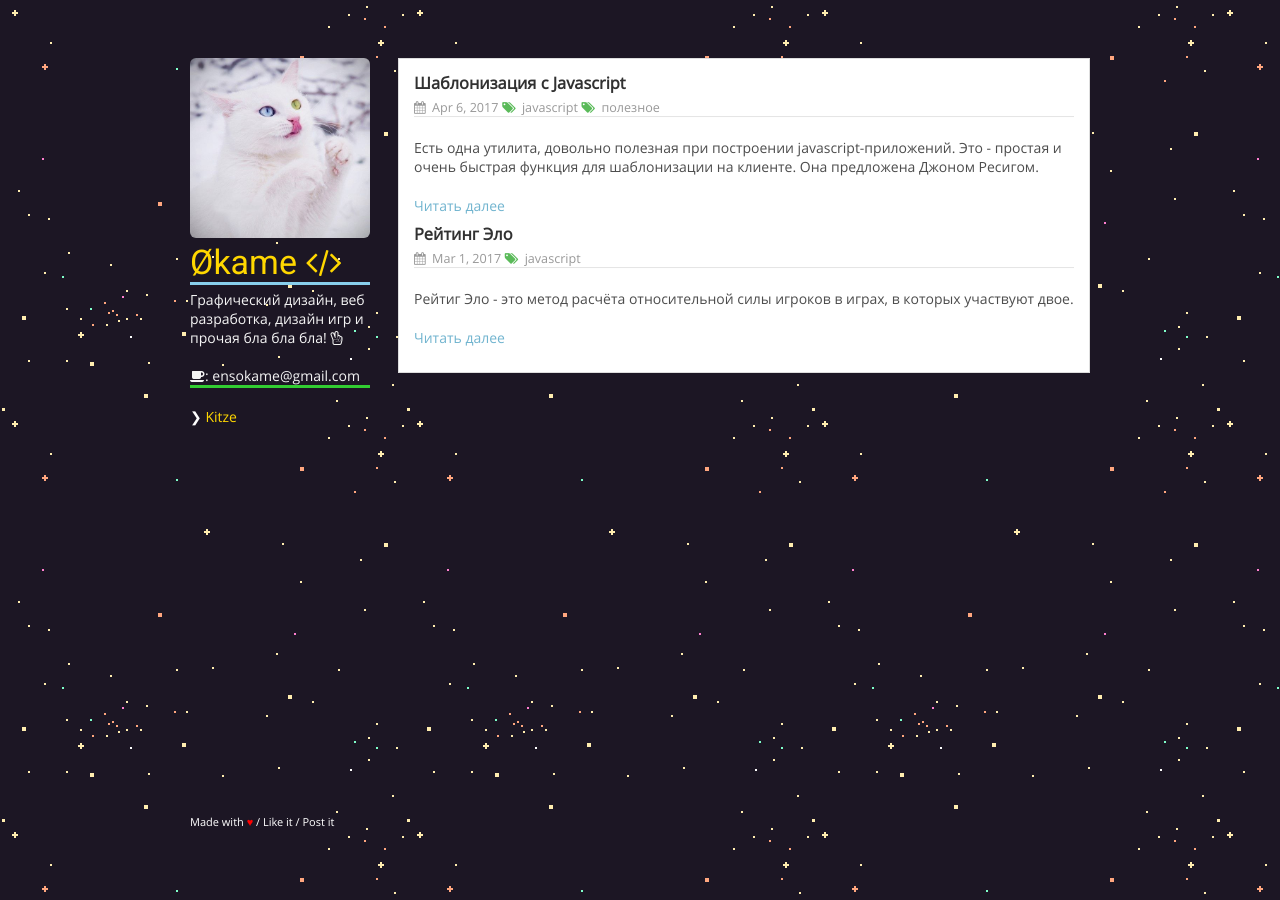
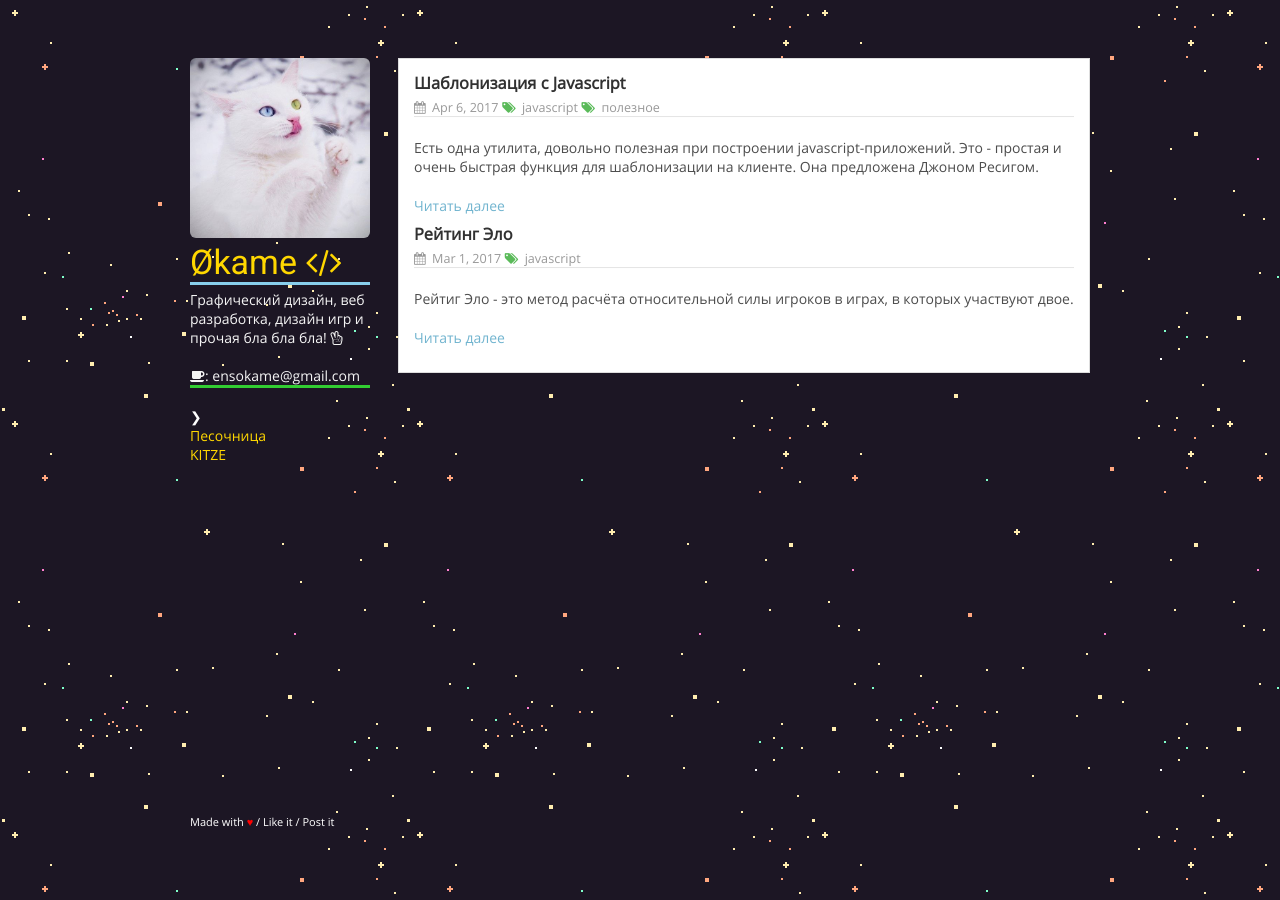
Before and after one commit to IOEnso/ioenso.github.io, a Jekyll site: the page built from index.html, in a window 1280 px wide. Built offline with Jekyll 4.4.1, drawn with Linux system fonts in a browser that asks for light colours.

Commit message:
Update header.html

```diff
--- a/_includes/header.html
+++ b/_includes/header.html
@@ -4,6 +4,6 @@
 	<p class="dsbk">{{ site.description }} <i class="fa fa-hand-peace-o"></i><br /><br />
 	<i class="fa fa-coffee"></i>: ensokame@gmail.com</p><br />
 	<ul>
-	<li>❯ <a href="/kitze">Kitze</a></li>
+	<li>❯ <a href="/kitze">Песочница KITZE</a></li>
 	</ul>
 </header>
```
